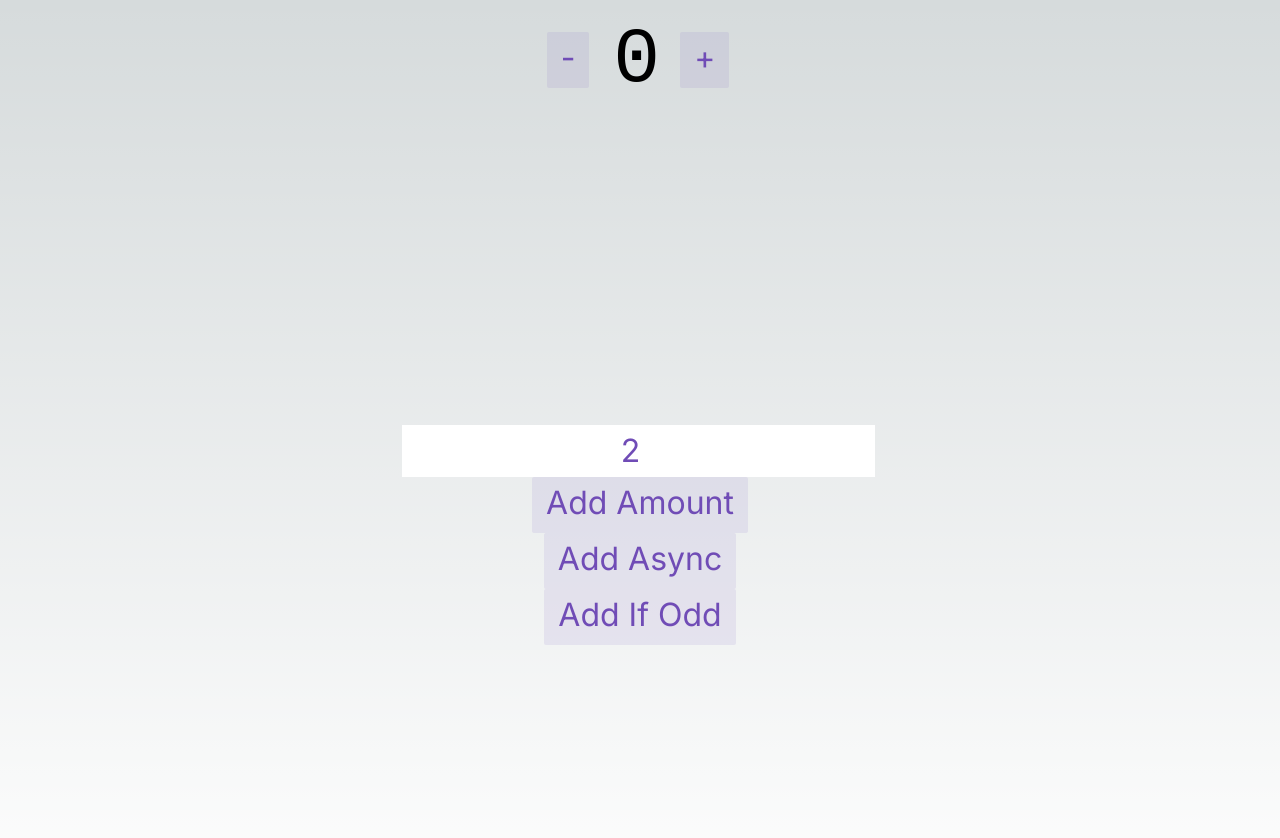
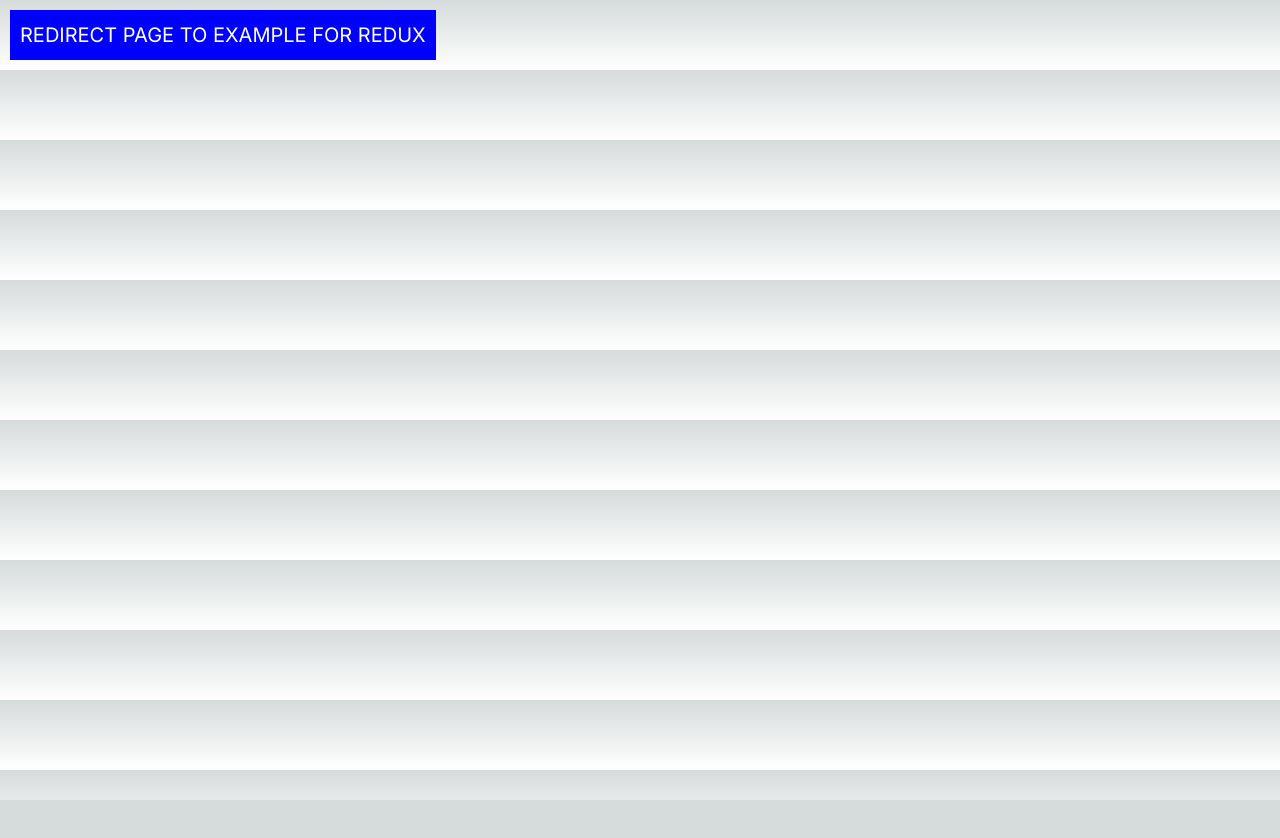
Before and after one commit to mrvozturk/DigitalEmporium, a Next.js app: page / in a window 1280 px wide. Shown: the top 838 px of the page. After the commit the page ends 800 px from the top, so only its background shows below. Built offline with nearby package versions, Linux system fonts and the light colour scheme.

Commit message:
🛠  redux-initialize [MODIFIED] Refactor page component and remove examplePage

```diff
--- a/src/app/page.tsx
+++ b/src/app/page.tsx
@@ -1,9 +1,22 @@
 import type { Metadata } from 'next';
-
-import ExamplePage from '../pages/examplePage';
+import Link from 'next/link';
 
 export default function IndexPage() {
-  return <ExamplePage />;
+  return (
+    <div>
+      <button
+        style={{
+          backgroundColor: 'blue',
+          color: 'white',
+          padding: '10px',
+          fontSize: '20px',
+          margin: '10px'
+        }}
+      >
+        <Link href='/examplePage'>REDIRECT PAGE TO EXAMPLE FOR REDUX</Link>
+      </button>
+    </div>
+  );
 }
 
 export const metadata: Metadata = {
```
Also changed, not shown: src/app/examplePage/example.module.css (renamed from src/pages/examplePage/example.module.css), src/app/examplePage/page.tsx (renamed from src/pages/examplePage/index.tsx).
